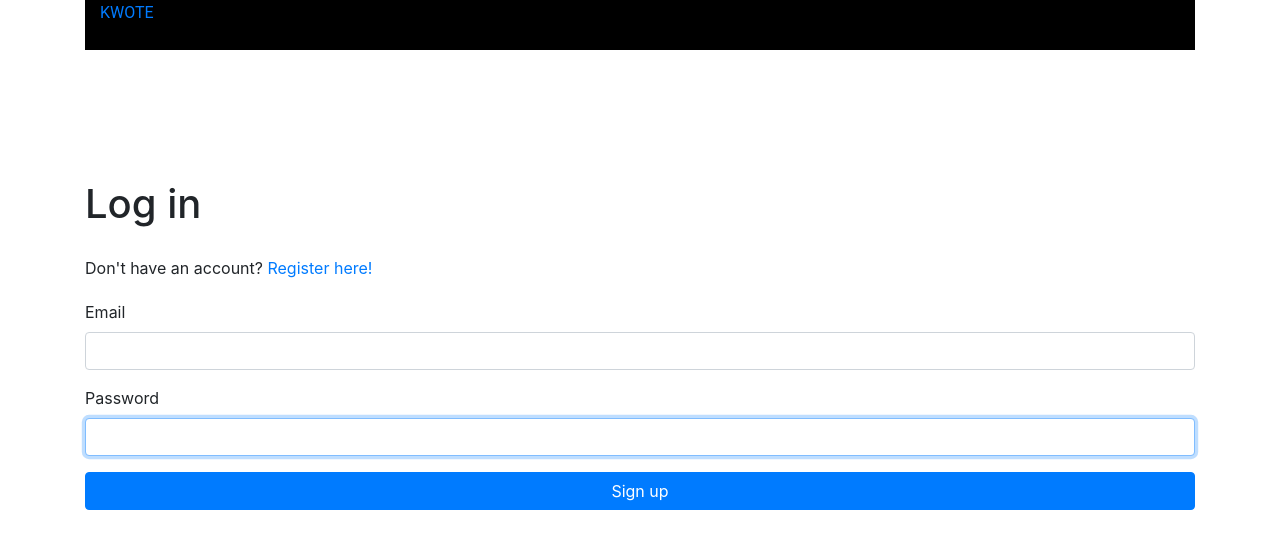
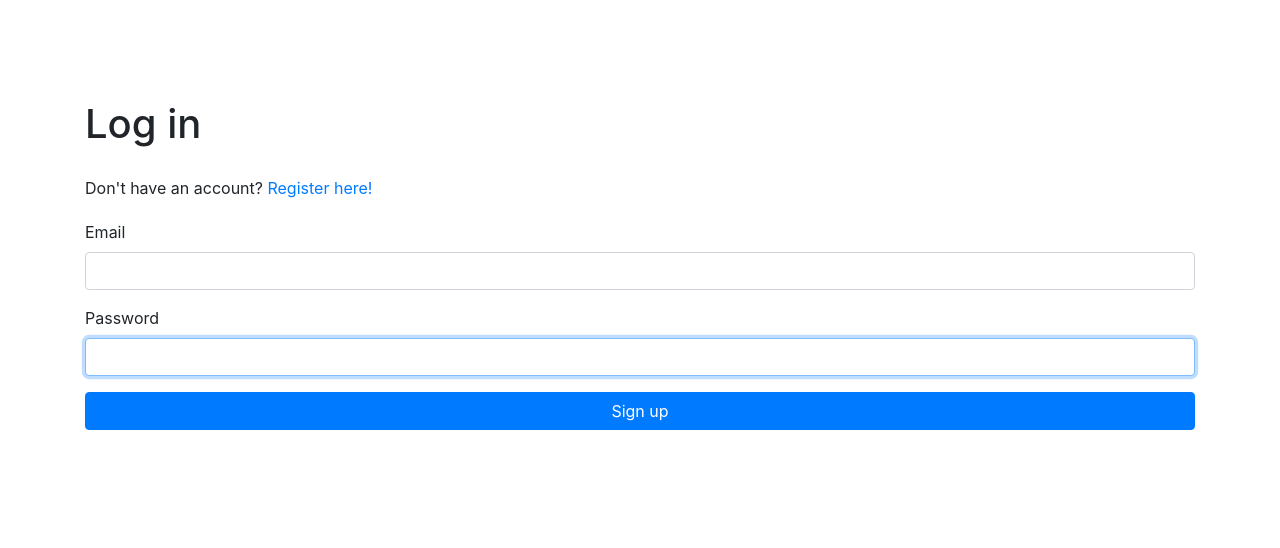
Before and after one commit to emmaweberyd/kwote, a React (Create React App) app in the folder frontend/: page /login in a window 1280 px wide. Shown: the top 548 px of the page. Built offline with nearby package versions, Linux system fonts and the light colour scheme; no server answers.

Commit message:
refactor: delete navbar for now

```diff
--- a/frontend/src/App.js
+++ b/frontend/src/App.js
@@ -5,7 +5,6 @@ import store from './store';
 import { loadUser } from '../src/actions/authActions';
 import { Component } from 'react';
 
-import Navbar from './components/navbar.component';
 import Landing from './components/landing.component';
 import RegisterUser from './components/register-user.component';
 import LoginUser from './components/login-user.component';
@@ -20,7 +19,6 @@ class App extends Component {
       <Provider store={store}>
         <Router>
           <div className="container">
-            <Navbar/>
             <Route exact path="/" component={Landing}/>
             <Route exact path="/register" component={RegisterUser}/>
             <Route exact path="/login" component={LoginUser}/>
```
